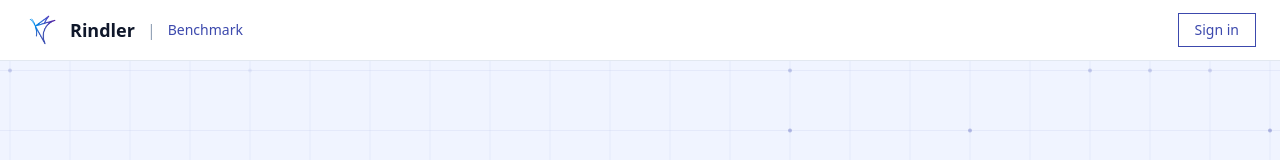
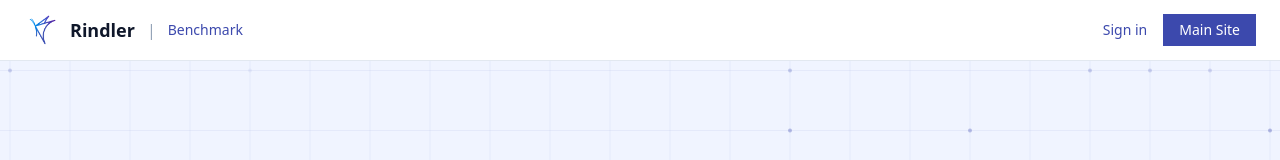
Before and after one commit to meetchie/agent-benchmark, a React (Vite) app in the folder web/: page / in a window 1280 px wide. Shown: the top 160 px of the page. Built offline with nearby package versions, Linux system fonts and the light colour scheme; no server answers.

Commit message:
feat: add Main Site button and text-only Sign in to header
Right side: text "Sign in" link + filled "Main Site" button.
When signed in: Clerk UserButton replaces Sign in text.

```diff
--- a/web/src/components/BenchmarkHeader.tsx
+++ b/web/src/components/BenchmarkHeader.tsx
@@ -16,6 +16,7 @@ export function BenchmarkHeader({ onSignInClick }: BenchmarkHeaderProps) {
         <span className="text-sm font-medium text-[#3c49ad]">Benchmark</span>
       </div>
 
+      <div className="flex items-center gap-4">
         <SignedIn>
           <UserButton afterSignOutUrl="/" />
         </SignedIn>
@@ -23,12 +24,21 @@ export function BenchmarkHeader({ onSignInClick }: BenchmarkHeaderProps) {
           {onSignInClick && (
             <button
               onClick={onSignInClick}
-            className="text-sm font-medium text-[#3c49ad] border border-[#3c49ad] px-4 py-1.5 hover:bg-[#3c49ad] hover:text-white transition-colors"
+              className="text-sm font-medium text-[#3c49ad] hover:text-[#2f3a8a]"
             >
               Sign in
             </button>
           )}
         </SignedOut>
+        <a
+          href="https://rindler.ai"
+          target="_blank"
+          rel="noopener noreferrer"
+          className="text-sm font-medium text-white bg-[#3c49ad] px-4 py-1.5 hover:bg-[#2f3a8a] transition-colors"
+        >
+          Main Site
+        </a>
+      </div>
     </header>
   );
 }
```
Lines whose indentation alone changed are shown as unchanged.
